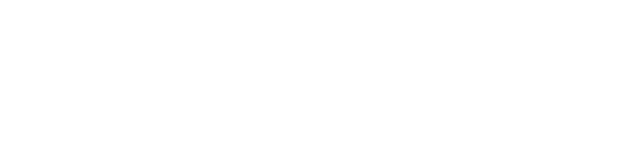
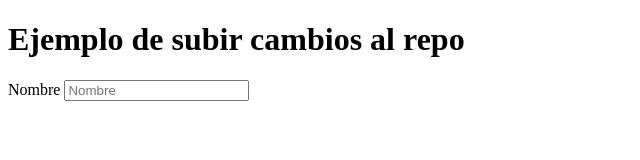
Before and after one commit to Ketz99/front-end, a plain HTML site: page index.html in a window 1280 px wide. Shown: the whole page, without its empty margins (0-640 px from the left). Drawn offline with Linux system fonts and the light colour scheme.

Commit message:
segundo commit

```diff
--- a/index.html
+++ b/index.html
@@ -6,6 +6,10 @@
     <title>Ejemplo sincronización git</title>
 </head>
 <body>
-
+    <h1>Ejemplo de subir cambios al repo</h1>
+    <form action="">
+        <label for="">Nombre</label>
+        <input type="text" placeholder="Nombre">
+    </form>
 </body>
 </html>
--- a/script.js
+++ b/script.js
@@ -1 +1,3 @@
 let num1 = 0;
+let num2 = 1;
+let num3 = 2;
--- a/styles.css
+++ b/styles.css
@@ -1,3 +1,4 @@
 body{
     margin: 0;
+    padding: 0;
 }
```
